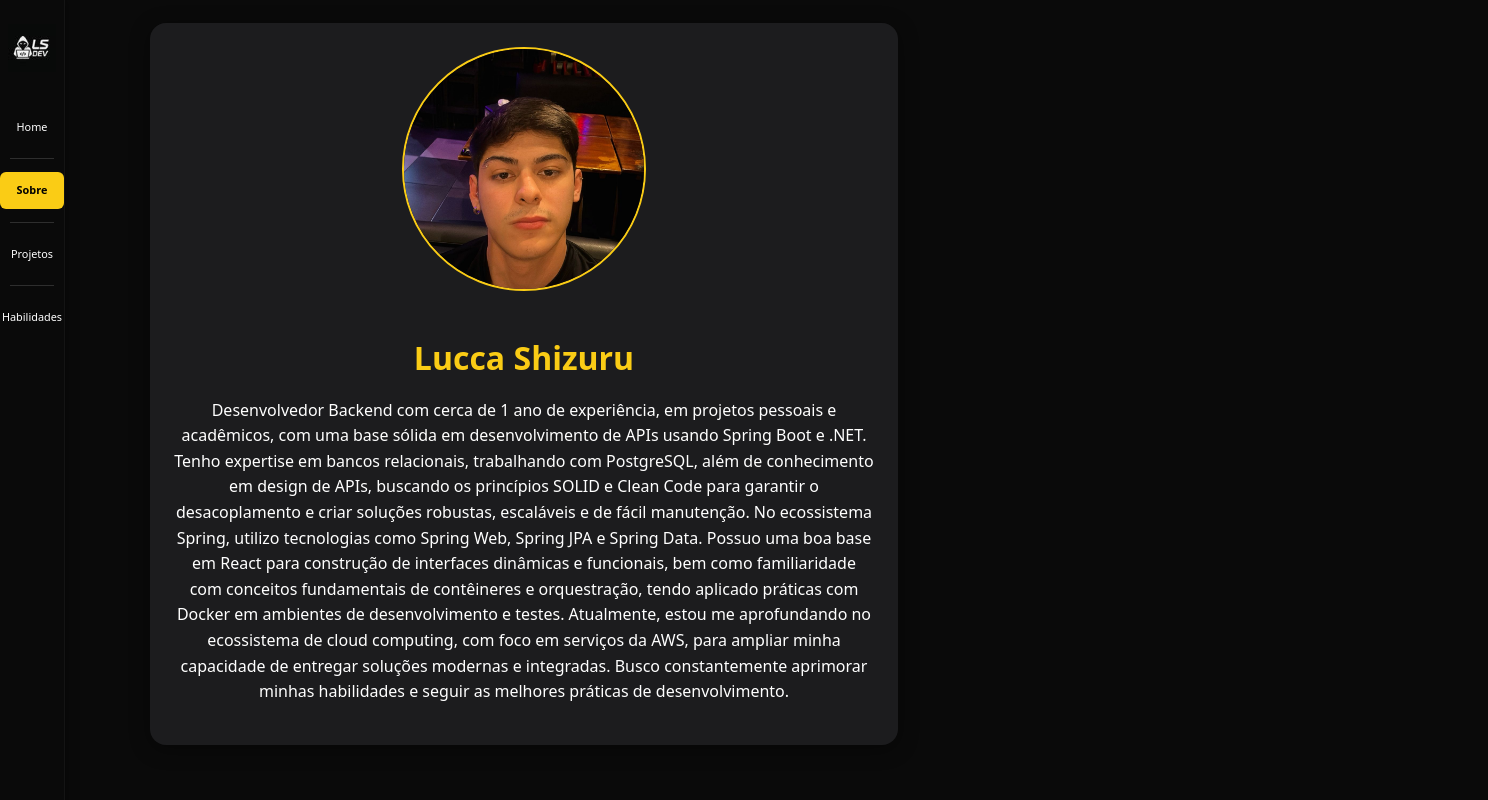
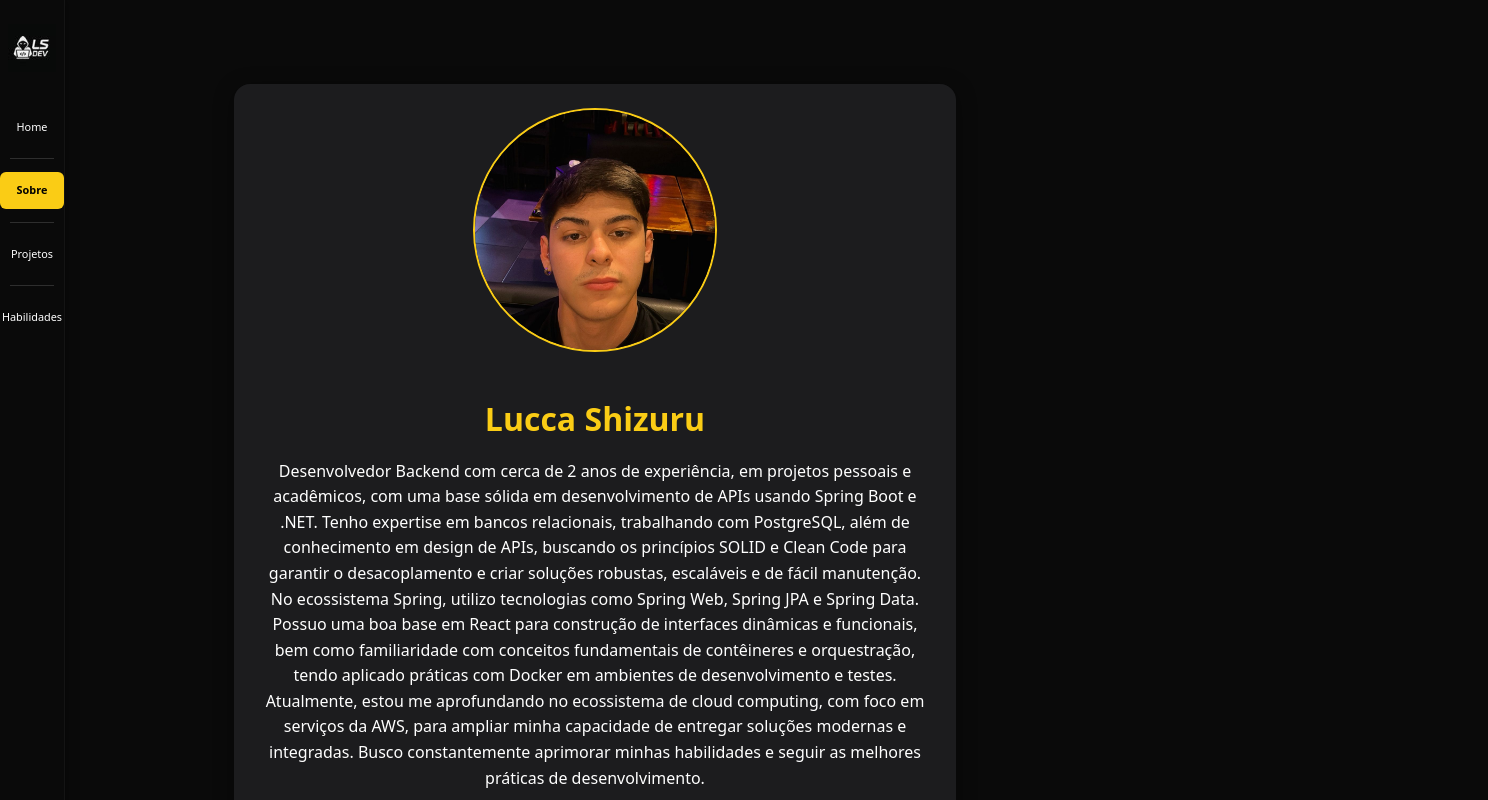
Before and after one commit to Lucca-shizuru/Portfolio, a React (Vite) app: page /sobre in a window 1280 px wide. Shown: the top 800 px of the page, 1488 px wide, since content can reach past the window. Built offline with nearby package versions, Linux system fonts and the light colour scheme.

Commit message:
refactor/ alteração na posição do card

```diff
--- a/src/Components/ProfileCard.jsx
+++ b/src/Components/ProfileCard.jsx
@@ -58,7 +58,7 @@ const ProfileCard = () => {
             <div style={styles.textContent}>
                 <h2 style={styles.name}>Lucca Shizuru</h2>
                 <p style={styles.description}>
-                    Desenvolvedor Backend com cerca de 1 ano de experiência, em projetos
+                    Desenvolvedor Backend com cerca de 2 anos de experiência, em projetos
                     pessoais e acadêmicos, com uma base sólida em desenvolvimento de APIs
                     usando Spring Boot e .NET. Tenho expertise em bancos relacionais,
                     trabalhando com PostgreSQL, além de conhecimento em design de APIs,
--- a/src/Pages/About.jsx
+++ b/src/Pages/About.jsx
@@ -13,10 +13,10 @@ function About () {
 const styles = {
     container: {
             display: 'flex',
-            justifyContent: 'center',
+            justifyContent: 'flex-start',
             alignItems: 'center',
-            width: '100vw',
-            height: '100vh',
+            marginTop: '100px',
+            marginLeft:'350px'
 
     }
 }
```
